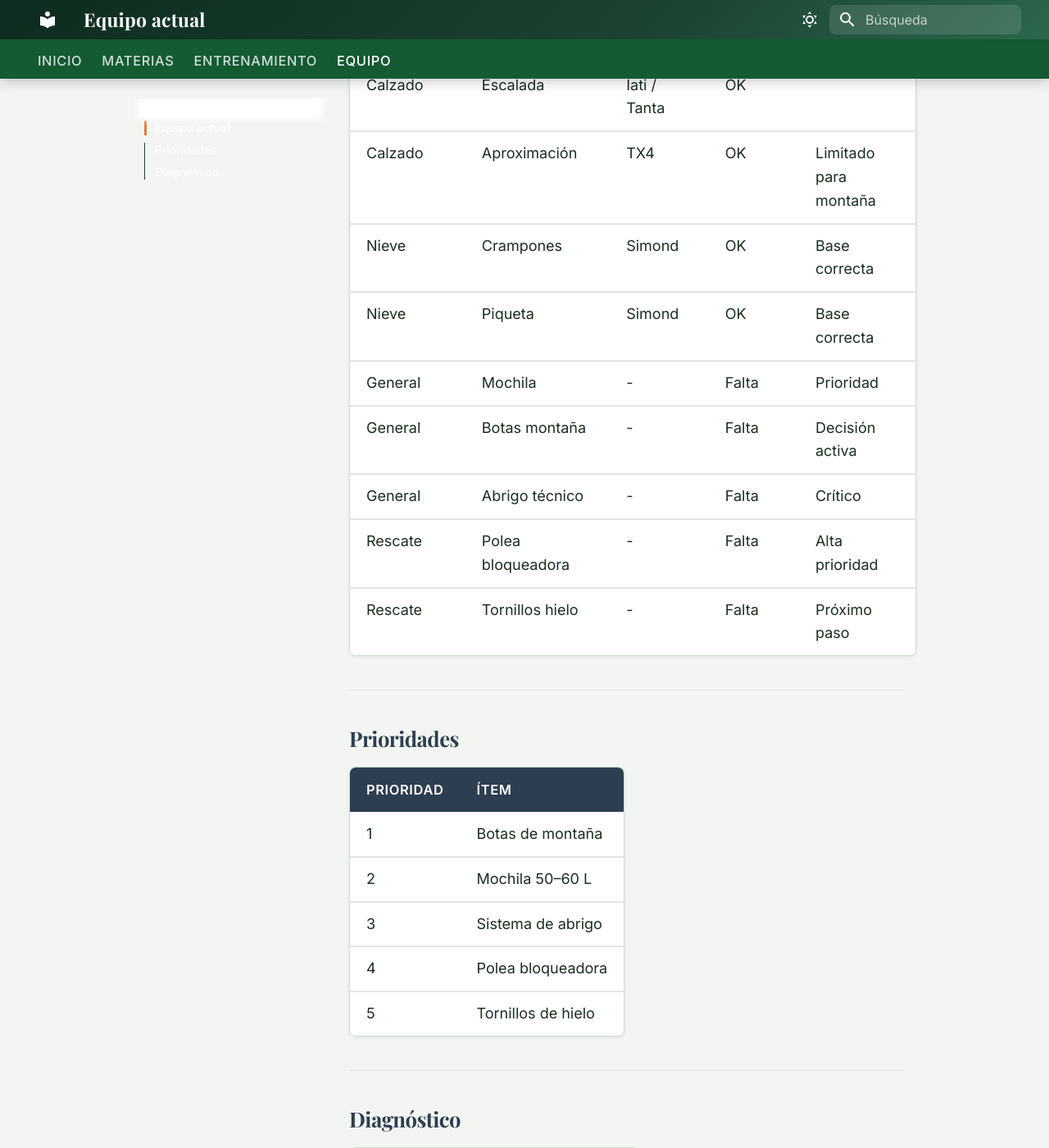
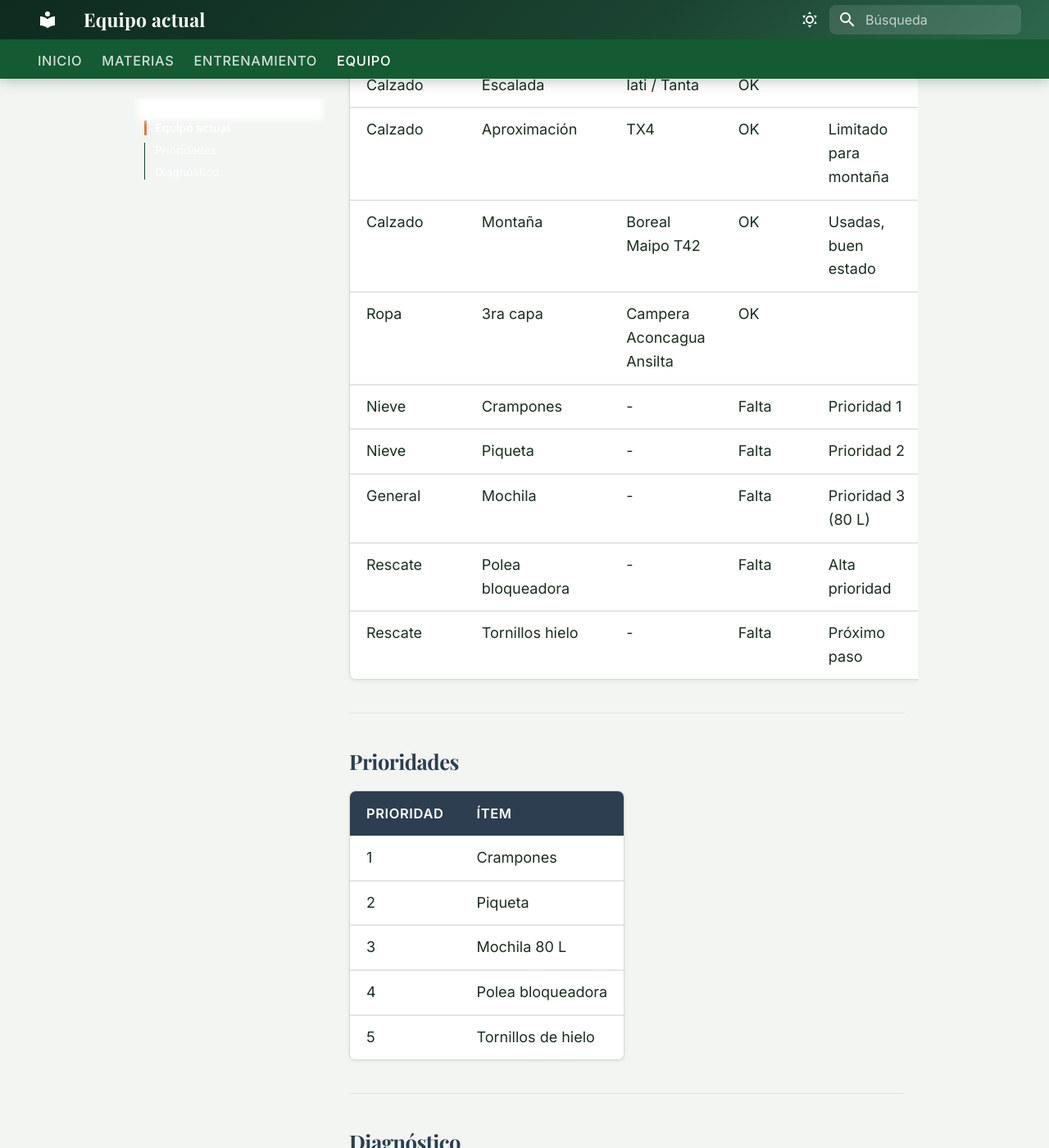
Before and after one commit to tomypenaagrest/icaba-notas, an MkDocs documentation site: the page built from docs/Equipo/Equipo actual.md, in a window 1280 px wide and 1400 px high, scrolled down 931 px. Shown: the whole window at 82% size. Built offline with MkDocs 1.6.1 and Material for MkDocs 9.7.7, drawn with Linux system fonts in a browser that asks for light colours.

Commit message:
Actualizar equipo: botas Boreal Maipo, campera Ansilta; prioridades crampones/piqueta/mochila 80L
Co-Authored-By: Claude Sonnet 4.6 <noreply@anthropic.com>

```diff
--- a/docs/Equipo/Equipo actual.md
+++ b/docs/Equipo/Equipo actual.md
@@ -1,3 +1,5 @@
+
+
 | Categoría | Subcategoría | Equipo | Estado | Notas |
 |----------|-------------|--------|--------|------|
 | Escalada | Arnés | Varios arneses | OK | Uso deportivo |
@@ -10,11 +12,11 @@
 | Sistema | Cordines | Varios | Medio | Falta configurar sistemas |
 | Calzado | Escalada | Iati / Tanta | OK | |
 | Calzado | Aproximación | TX4 | OK | Limitado para montaña |
-| Nieve | Crampones | Simond | OK | Base correcta |
-| Nieve | Piqueta | Simond | OK | Base correcta |
-| General | Mochila | - | Falta | Prioridad |
-| General | Botas montaña | - | Falta | Decisión activa |
-| General | Abrigo técnico | - | Falta | Crítico |
+| Calzado | Montaña | Boreal Maipo T42 | OK | Usadas, buen estado |
+| Ropa | 3ra capa | Campera Aconcagua Ansilta | OK | |
+| Nieve | Crampones | - | Falta | Prioridad 1 |
+| Nieve | Piqueta | - | Falta | Prioridad 2 |
+| General | Mochila | - | Falta | Prioridad 3 (80 L) |
 | Rescate | Polea bloqueadora | - | Falta | Alta prioridad |
 | Rescate | Tornillos hielo | - | Falta | Próximo paso |
 
@@ -24,9 +26,9 @@
 
 | Prioridad | Ítem |
 |----------|------|
-| 1 | Botas de montaña |
-| 2 | Mochila 50–60 L |
-| 3 | Sistema de abrigo |
+| 1 | Crampones |
+| 2 | Piqueta |
+| 3 | Mochila 80 L |
 | 4 | Polea bloqueadora |
 | 5 | Tornillos de hielo |
 
```
